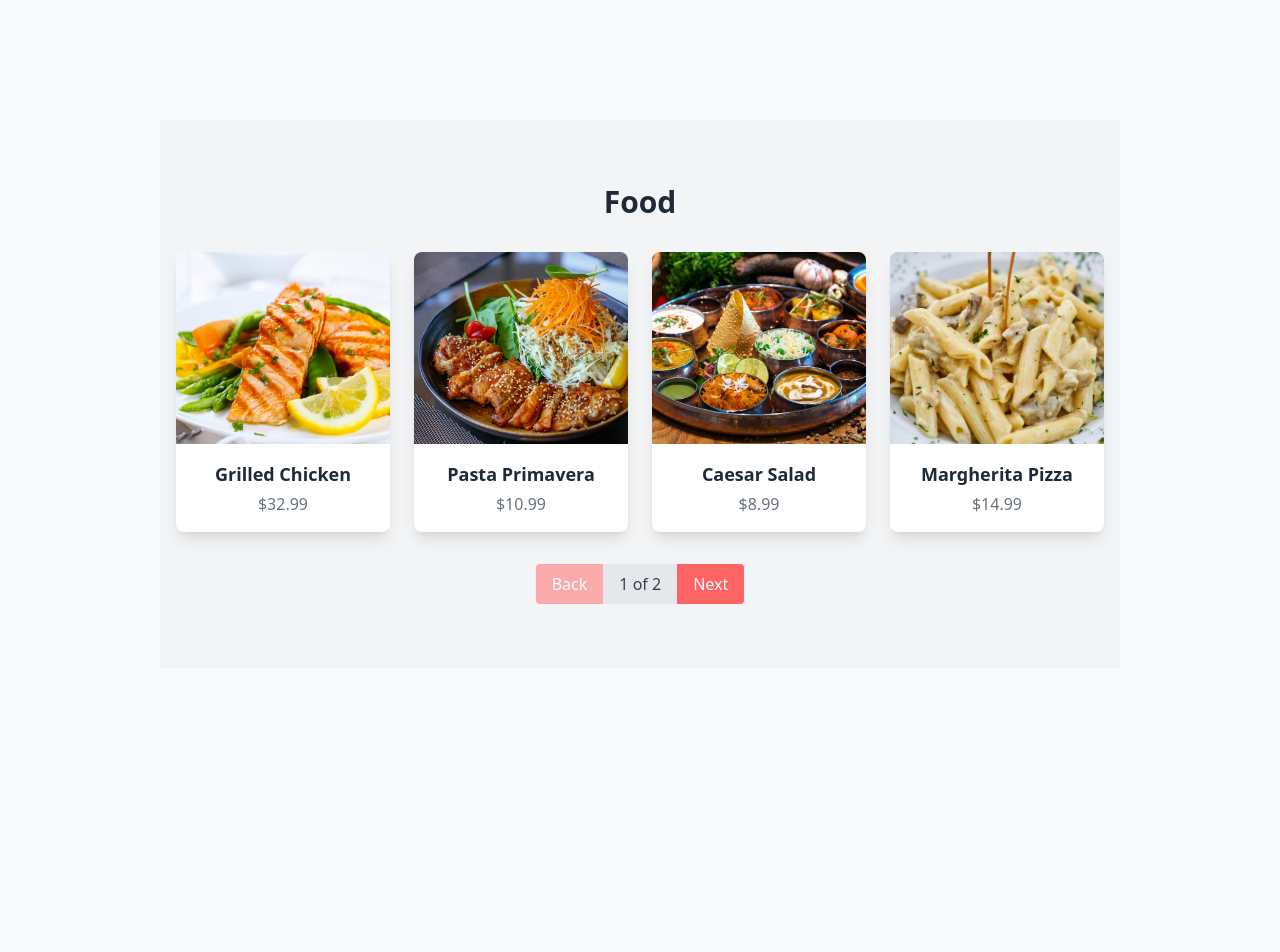
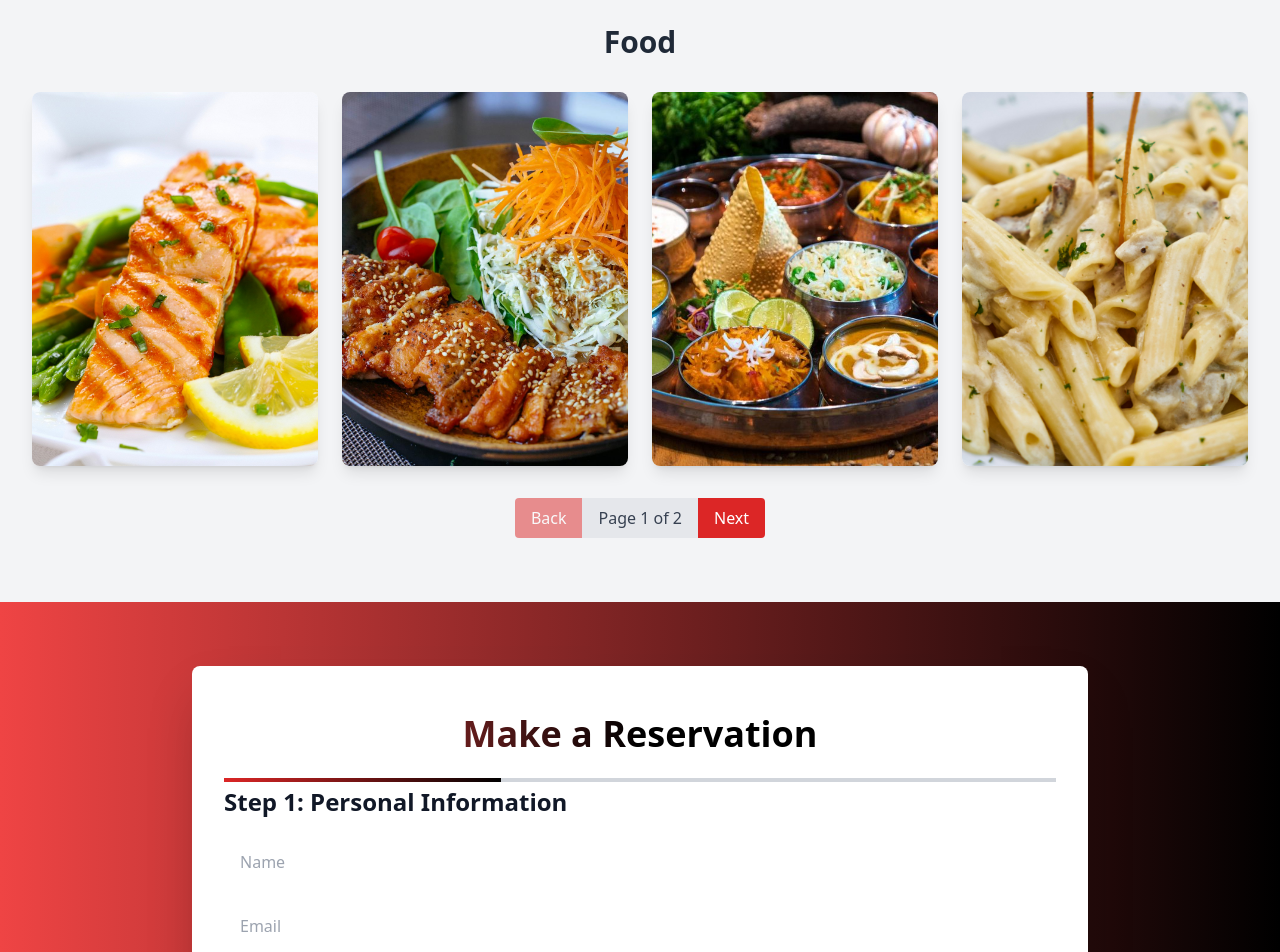
Before and after one commit to Amna1993/restaurant, a React (Create React App) app: page / in a window 1280 px wide. Shown: the part 840-1792 px from the top of the page. Built offline with nearby package versions, Linux system fonts and the light colour scheme.

Commit message:
Responsiveness

```diff
--- a/src/components/Contact/Contact.jsx
+++ b/src/components/Contact/Contact.jsx
@@ -27,9 +27,9 @@ const Contact = () => {
   };
 
   return (
-    <section className="bg-gradient-to-r from-red-500 to-black-500 text-white py-16 m-40 rounded">
-      <div className="max-w-7xl mx-auto px-4 md:px-8">
-        <h2 className="text-4xl font-bold text-center mb-12">
+    <section className="bg-gradient-to-r from-red-500 to-black text-white py-16 px-4 sm:px-6 lg:px-8">
+      <div className="max-w-7xl mx-auto">
+        <h2 className="text-2xl sm:text-3xl md:text-4xl font-bold text-center mb-12">
           Get in <span className="text-yellow-300">Touch</span>
         </h2>
 
@@ -72,7 +72,7 @@ const Contact = () => {
             animate={{ opacity: 1, x: 0 }}
             transition={{ duration: 0.6 }}
           >
-            <h3 className="text-2xl font-bold text-gray-800 mb-6">
+            <h3 className="text-xl sm:text-2xl font-bold text-gray-800 mb-6">
               Send us a Message
             </h3>
 
--- /dev/null
+++ b/src/components/Gallery/Gallery.jsx
@@ -0,0 +1,103 @@
+import React, { useState } from "react";
+import { motion } from "framer-motion";
+import image1 from "../../assets/gallery/image1.jpg";
+import image2 from "../../assets/gallery/image2.jpeg";
+import image3 from "../../assets/gallery/image3.jpg";
+import image4 from "../../assets/gallery/image4.jpg";
+import image5 from "../../assets/gallery/image5.jpg";
+import image6 from "../../assets/gallery/image6.jpg";
+
+const galleryItems = [
+  { id: 1, name: "Grilled Chicken", price: "$32.99", image: image1 },
+  { id: 2, name: "Pasta Primavera", price: "$10.99", image: image2 },
+  { id: 3, name: "Caesar Salad", price: "$8.99", image: image3 },
+  { id: 4, name: "Margherita Pizza", price: "$14.99", image: image4 },
+  { id: 5, name: "Chocolate Cake", price: "$6.99", image: image5 },
+  { id: 6, name: "Tiramisu", price: "$7.99", image: image6 },
+  { id: 7, name: "Tiramisu", price: "$7.99", image: image1 },
+  { id: 8, name: "Tiramisu", price: "$7.99", image: image2 },
+  // Add more items if needed
+];
+
+const Gallery = () => {
+  const itemsPerPage = 4;
+  const [currentPage, setCurrentPage] = useState(1);
+
+  const totalPages = Math.ceil(galleryItems.length / itemsPerPage);
+
+  const currentItems = galleryItems.slice(
+    (currentPage - 1) * itemsPerPage,
+    currentPage * itemsPerPage
+  );
+
+  const handleNext = () => {
+    if (currentPage < totalPages) {
+      setCurrentPage((prev) => prev + 1);
+    }
+  };
+
+  const handlePrevious = () => {
+    if (currentPage > 1) {
+      setCurrentPage((prev) => prev - 1);
+    }
+  };
+
+  return (
+    <section className="py-16 bg-gray-100">
+      <div className="max-w-7xl mx-auto px-4 sm:px-6 lg:px-8">
+        <h2 className="text-3xl font-bold text-center mb-8">Food</h2>
+        <div className="grid grid-cols-1 sm:grid-cols-2 lg:grid-cols-3 xl:grid-cols-4 gap-6">
+          {currentItems.map((item) => (
+            <motion.div
+              key={item.id}
+              className="bg-white rounded-lg shadow-lg overflow-hidden hover:shadow-xl transition-shadow duration-300"
+              whileHover={{ scale: 1.05 }}
+              initial={{ opacity: 0, y: 50 }}
+              animate={{ opacity: 1, y: 0 }}
+              transition={{ duration: 0.5 }}
+            >
+              <img
+                src={item.image}
+                alt={item.name}
+                className="w-full h-full object-cover aspect-square"
+              />
+              <div className="p-4 text-center">
+                <h3 className="text-lg font-bold">{item.name}</h3>
+                <p className="text-gray-500 mt-1">{item.price}</p>
+              </div>
+            </motion.div>
+          ))}
+        </div>
+
+        {/* Pagination Controls */}
+        <div className="flex justify-center items-center mt-8">
+          <button
+            onClick={handlePrevious}
+            disabled={currentPage === 1}
+            className={`px-4 py-2 rounded-l bg-red-600 text-white ${
+              currentPage === 1 ? "opacity-50 cursor-not-allowed" : "hover:bg-red-700"
+            }`}
+          >
+            Back
+          </button>
+          <span className="px-4 py-2 bg-gray-200 text-gray-700">
+            Page {currentPage} of {totalPages}
+          </span>
+          <button
+            onClick={handleNext}
+            disabled={currentPage === totalPages}
+            className={`px-4 py-2 rounded-r bg-red-600 text-white ${
+              currentPage === totalPages
+                ? "opacity-50 cursor-not-allowed"
+                : "hover:bg-red-700"
+            }`}
+          >
+            Next
+          </button>
+        </div>
+      </div>
+    </section>
+  );
+};
+
+export default Gallery;
--- a/src/components/Menu/Menu.jsx
+++ b/src/components/Menu/Menu.jsx
@@ -6,6 +6,7 @@ import image3 from "../../assets/gallery/image3.jpg";
 import image4 from "../../assets/gallery/image4.jpg";
 import image5 from "../../assets/gallery/image5.jpg";
 import image6 from "../../assets/gallery/image6.jpg";
+
 const galleryItems = [
   { id: 1, name: "Grilled Chicken", price: "$32.99", image: image1 },
   { id: 2, name: "Pasta Primavera", price: "$10.99", image: image2 },
@@ -42,10 +43,10 @@ const Gallery = () => {
   };
 
   return (
-    <section className="py-16 bg-gray-100 m-40">
-      <div className="max-w-7xl mx-auto px-4">
+    <section className="py-16 bg-gray-100">
+      <div className="max-w-7xl mx-auto px-4 sm:px-6 lg:px-8">
         <h2 className="text-3xl font-bold text-center mb-8">Food</h2>
-        <div className="grid md:grid-cols-2 lg:grid-cols-4 gap-6">
+        <div className="grid grid-cols-1 sm:grid-cols-2 lg:grid-cols-3 xl:grid-cols-4 gap-6">
           {currentItems.map((item) => (
             <motion.div
               key={item.id}
@@ -58,7 +59,7 @@ const Gallery = () => {
               <img
                 src={item.image}
                 alt={item.name}
-                className="w-full h-48 object-cover"
+                className="w-full h-full object-cover aspect-square"
               />
               <div className="p-4 text-center">
                 <h3 className="text-lg font-bold">{item.name}</h3>
@@ -73,20 +74,22 @@ const Gallery = () => {
           <button
             onClick={handlePrevious}
             disabled={currentPage === 1}
-            className={`px-4 py-2 rounded-l bg-primary text-white ${
-              currentPage === 1 ? "opacity-50 cursor-not-allowed" : ""
+            className={`px-4 py-2 rounded-l bg-red-600 text-white ${
+              currentPage === 1 ? "opacity-50 cursor-not-allowed" : "hover:bg-red-700"
             }`}
           >
             Back
           </button>
           <span className="px-4 py-2 bg-gray-200 text-gray-700">
-             {currentPage} of {totalPages}
+            Page {currentPage} of {totalPages}
           </span>
           <button
             onClick={handleNext}
             disabled={currentPage === totalPages}
-            className={`px-4 py-2 rounded-r bg-primary text-white ${
-              currentPage === totalPages ? "opacity-50 cursor-not-allowed" : ""
+            className={`px-4 py-2 rounded-r bg-red-600 text-white ${
+              currentPage === totalPages
+                ? "opacity-50 cursor-not-allowed"
+                : "hover:bg-red-700"
             }`}
           >
             Next
--- a/src/components/Reservation/Reservation.jsx
+++ b/src/components/Reservation/Reservation.jsx
@@ -34,16 +34,17 @@ const Reservation = () => {
   };
 
   return (
-        <section className="py-16 bg-gradient-to-r from-red-500 to-black-500 text-white m-40 rounded">
-            <div className="max-w-4xl mx-auto p-8 bg-white rounded-xl shadow-2xl text-gray-900">
-                <h1 className="text-4xl font-bold text-center text-gray-900 bg-gradient-to-r from-red-500 via-black-500 to-black-500 text-transparent bg-clip-text mt-8 mb-4">
-                    Make Reservation
+    <section className="py-16 bg-gradient-to-r from-red-500 to-black text-white">
+      <div className="max-w-4xl mx-auto p-6 sm:p-8 bg-white rounded-lg shadow-2xl text-gray-900">
+        <h1 className="text-2xl sm:text-3xl md:text-4xl font-bold text-center text-gray-900 bg-gradient-to-r from-red-500 via-black to-black text-transparent bg-clip-text mt-4 mb-6">
+          Make a Reservation
         </h1>
 
+        {/* Progress Bar */}
         <div className="relative w-full mb-8">
           <div className="absolute top-0 left-0 h-1 bg-gray-300 w-full"></div>
           <motion.div
-                        className="absolute top-0 left-0 h-1 bg-gradient-to-r from-red-600 to-black-600"
+            className="absolute top-0 left-0 h-1 bg-gradient-to-r from-red-600 to-black"
             initial={{ width: "0%" }}
             animate={{ width: `${(step / 3) * 100}%` }}
             transition={{ duration: 0.5 }}
@@ -56,10 +57,11 @@ const Reservation = () => {
             <motion.div
               initial={{ opacity: 0, x: -50 }}
               animate={{ opacity: 1, x: 0 }}
-                            exit={{ opacity: 0, x: 50 }}
               transition={{ duration: 0.5 }}
             >
-                            <h2 className="text-2xl font-bold mb-6">Step 1: Personal Information</h2>
+              <h2 className="text-xl sm:text-2xl font-bold mb-4">
+                Step 1: Personal Information
+              </h2>
               <div className="space-y-4">
                 {/* Name */}
                 <div className="relative">
@@ -125,14 +127,18 @@ const Reservation = () => {
             <motion.div
               initial={{ opacity: 0, x: -50 }}
               animate={{ opacity: 1, x: 0 }}
-                            exit={{ opacity: 0, x: 50 }}
               transition={{ duration: 0.5 }}
             >
-                            <h2 className="text-2xl font-bold mb-6">Step 2: Reservation Details</h2>
+              <h2 className="text-xl sm:text-2xl font-bold mb-4">
+                Step 2: Reservation Details
+              </h2>
               <div className="space-y-4">
                 {/* Number of Guests */}
                 <div>
-                                    <label htmlFor="guests" className="block mb-2 font-medium text-gray-700">
+                  <label
+                    htmlFor="guests"
+                    className="block mb-2 font-medium text-gray-700"
+                  >
                     Number of Guests
                   </label>
                   <input
@@ -149,7 +155,10 @@ const Reservation = () => {
 
                 {/* Date */}
                 <div>
-                                    <label htmlFor="date" className="block mb-2 font-medium text-gray-700">
+                  <label
+                    htmlFor="date"
+                    className="block mb-2 font-medium text-gray-700"
+                  >
                     Date
                   </label>
                   <input
@@ -164,7 +173,10 @@ const Reservation = () => {
 
                 {/* Time */}
                 <div>
-                                    <label htmlFor="time" className="block mb-2 font-medium text-gray-700">
+                  <label
+                    htmlFor="time"
+                    className="block mb-2 font-medium text-gray-700"
+                  >
                     Time
                   </label>
                   <input
@@ -184,10 +196,11 @@ const Reservation = () => {
             <motion.div
               initial={{ opacity: 0, x: -50 }}
               animate={{ opacity: 1, x: 0 }}
-                            exit={{ opacity: 0, x: 50 }}
               transition={{ duration: 0.5 }}
             >
-                            <h2 className="text-2xl font-bold mb-6">Step 3: Confirmation</h2>
+              <h2 className="text-xl sm:text-2xl font-bold mb-4">
+                Step 3: Confirmation
+              </h2>
               <p className="mb-4">Please review your reservation details:</p>
               <ul className="space-y-2">
                 <li>Name: {formData.name}</li>
```
Lines whose indentation alone changed are shown as unchanged.
